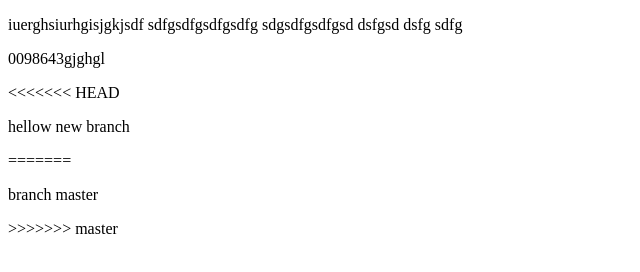
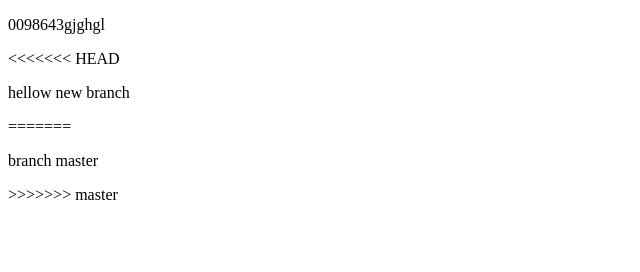
Before and after one commit to erunda116/myFirstProject, a plain HTML site: page index.html in a window 1280 px wide. Shown: the whole page, without its empty margins (0-640 px from the left). Drawn offline with Linux system fonts and the light colour scheme.

Commit message:
committtt

```diff
--- a/index.html
+++ b/index.html
@@ -6,9 +6,7 @@
 	<link rel="stylesheet" href="css/style.css">
 </head>
 <body>
-	<p>iuerghsiurhgisjgkjsdf
-	sdfgsdfgsdfgsdfg
-sdgsdfgsdfgsd dsfgsd dsfg sdfg </p>
+
 <p>0098643gjghgl</p>
 <<<<<<< HEAD
 <p>hellow new branch</p>
```
